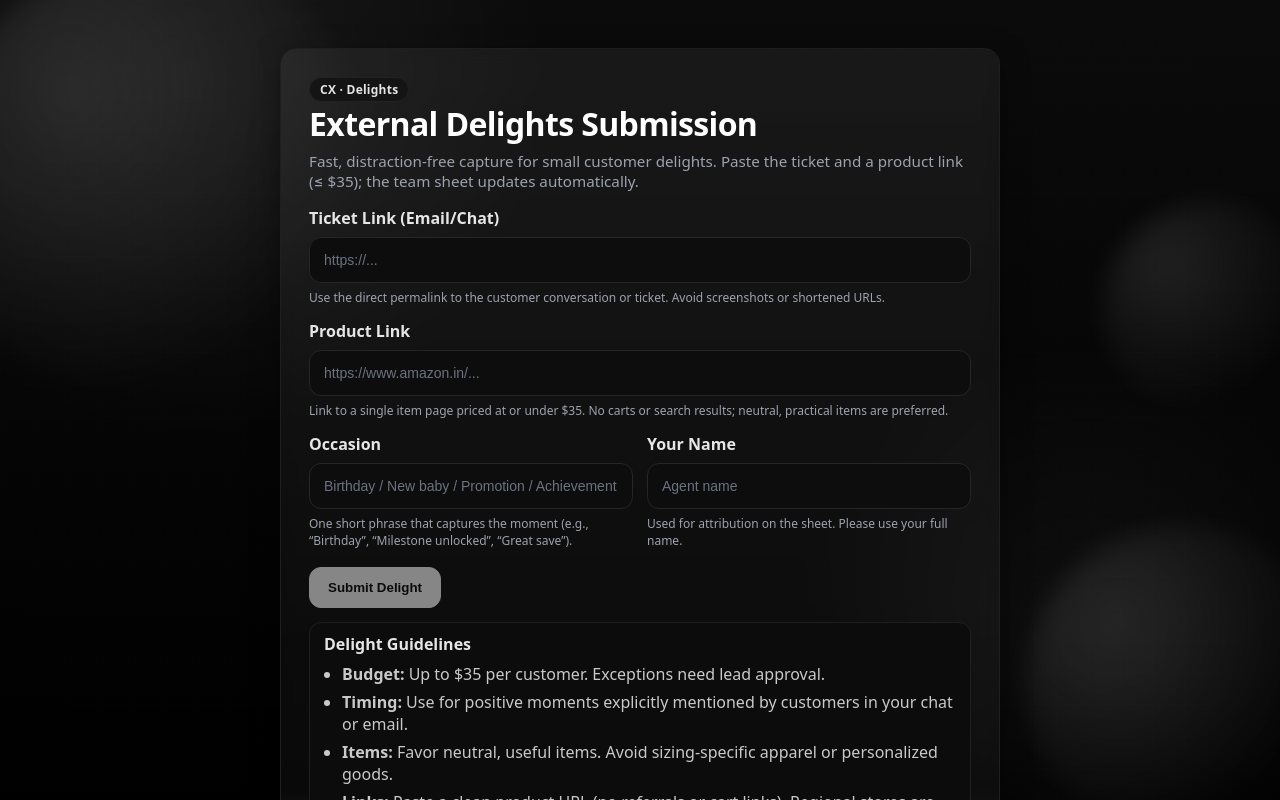
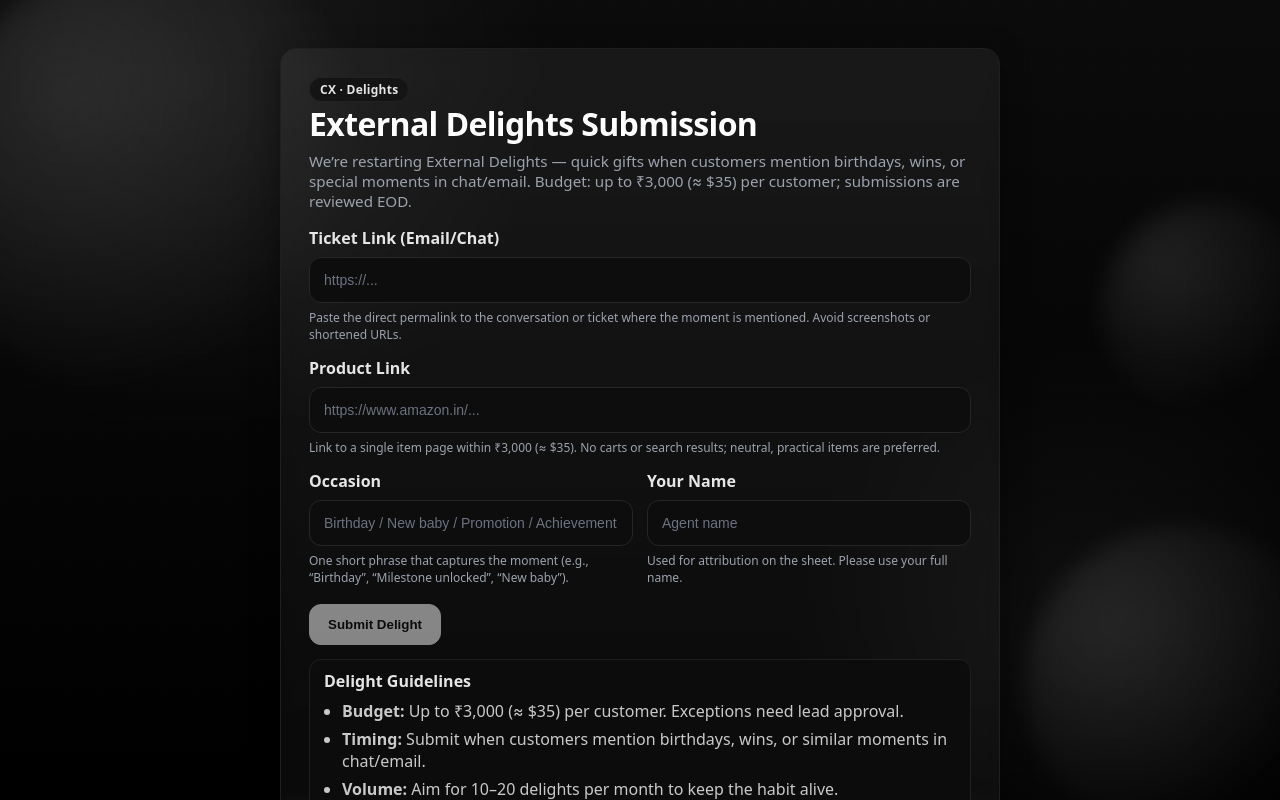
Before and after one commit to ayushmokal/cx-delights, a Next.js app: page / in a window 1280 px wide. Both pictures are taken after a click on the heading "Delight Guidelines". Shown: the top 800 px of the page. Built offline with nearby package versions, Linux system fonts and the light colour scheme.

Commit message:
copy: update descriptions to reflect External Delights restart, ₹3,000 budget, EOD processing, and 10–20/month goal

```diff
--- a/app/page.tsx
+++ b/app/page.tsx
@@ -111,19 +111,19 @@ export default function Page() {
       <div className="card">
         <span className="badge">CX · Delights</span>
         <h1>External Delights Submission</h1>
-        <p className="small">Fast, distraction‑free capture for small customer delights. Paste the ticket and a product link (≤ $35); the team sheet updates automatically.</p>
+        <p className="small">We’re restarting External Delights — quick gifts when customers mention birthdays, wins, or special moments in chat/email. Budget: up to ₹3,000 (≈ $35) per customer; submissions are reviewed EOD.</p>
 
         {/* examples removed by request */}
         <form onSubmit={onSubmit}>
           <label htmlFor="ticket">Ticket Link (Email/Chat)</label>
           <input id="ticket" type="url" placeholder="https://..." required value={form.ticketLink}
                  onChange={(e)=>setForm(f=>({...f, ticketLink:e.target.value}))} />
-          <p className="hint">Use the direct permalink to the customer conversation or ticket. Avoid screenshots or shortened URLs.</p>
+          <p className="hint">Paste the direct permalink to the conversation or ticket where the moment is mentioned. Avoid screenshots or shortened URLs.</p>
 
           <label htmlFor="product">Product Link</label>
           <input id="product" type="url" placeholder="https://www.amazon.in/..." required value={form.productLink}
                  onChange={(e)=>setForm(f=>({...f, productLink:e.target.value}))} />
-          <p className="hint">Link to a single item page priced at or under $35. No carts or search results; neutral, practical items are preferred.</p>
+          <p className="hint">Link to a single item page within ₹3,000 (≈ $35). No carts or search results; neutral, practical items are preferred.</p>
 
           <div className="row">
             <div>
@@ -131,7 +131,7 @@ export default function Page() {
               <input id="occasion" type="text" placeholder="Birthday / New baby / Promotion / Achievement"
                      required value={form.occasion}
                      onChange={(e)=>setForm(f=>({...f, occasion:e.target.value}))} />
-              <p className="hint">One short phrase that captures the moment (e.g., “Birthday”, “Milestone unlocked”, “Great save”).</p>
+              <p className="hint">One short phrase that captures the moment (e.g., “Birthday”, “Milestone unlocked”, “New baby”).</p>
             </div>
             <div>
               <label htmlFor="agent">Your Name</label>
@@ -154,11 +154,13 @@ export default function Page() {
           <summary>Delight Guidelines</summary>
           <div className="content">
             <ul>
-              <li><b>Budget:</b> Up to $35 per customer. Exceptions need lead approval.</li>
-              <li><b>Timing:</b> Use for positive moments explicitly mentioned by customers in your chat or email.</li>
-              <li><b>Items:</b> Favor neutral, useful items. Avoid sizing-specific apparel or personalized goods.</li>
-              <li><b>Links:</b> Paste a clean product URL (no referrals or cart links). Regional stores are fine.</li>
-              <li><b>Privacy:</b> Don’t include personal addresses or extra PII in this form—only the ticket link.</li>
+              <li><b>Budget:</b> Up to ₹3,000 (≈ $35) per customer. Exceptions need lead approval.</li>
+              <li><b>Timing:</b> Submit when customers mention birthdays, wins, or similar moments in chat/email.</li>
+              <li><b>Volume:</b> Aim for 10–20 delights per month to keep the habit alive.</li>
+              <li><b>Fulfilment:</b> Requests are batched and processed EOD via Amazon or regional retailers.</li>
+              <li><b>Items:</b> Favor neutral, useful items. Avoid sizing‑specific apparel, personalized goods, or gift cards unless approved.</li>
+              <li><b>Links:</b> Paste a clean product URL (no cart or referral links). Regional storefronts are fine.</li>
+              <li><b>Privacy:</b> Don’t include addresses or extra PII here—only the ticket link. Logistics are handled separately.</li>
               <li><b>Review:</b> Submissions may be adjusted or declined if they fall outside policy.</li>
             </ul>
           </div>
```
